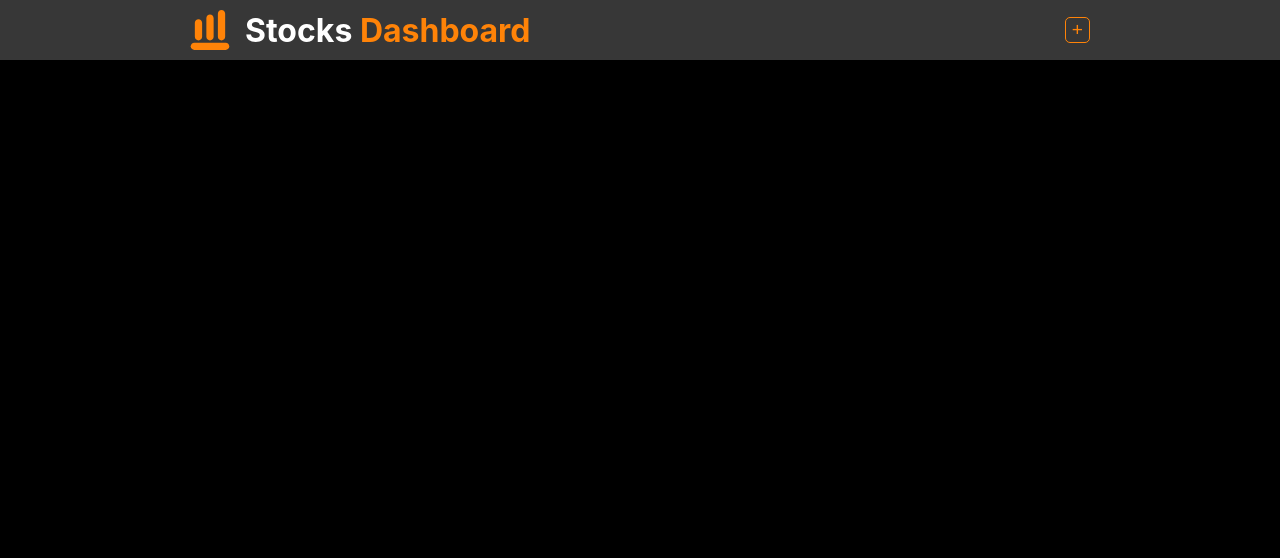
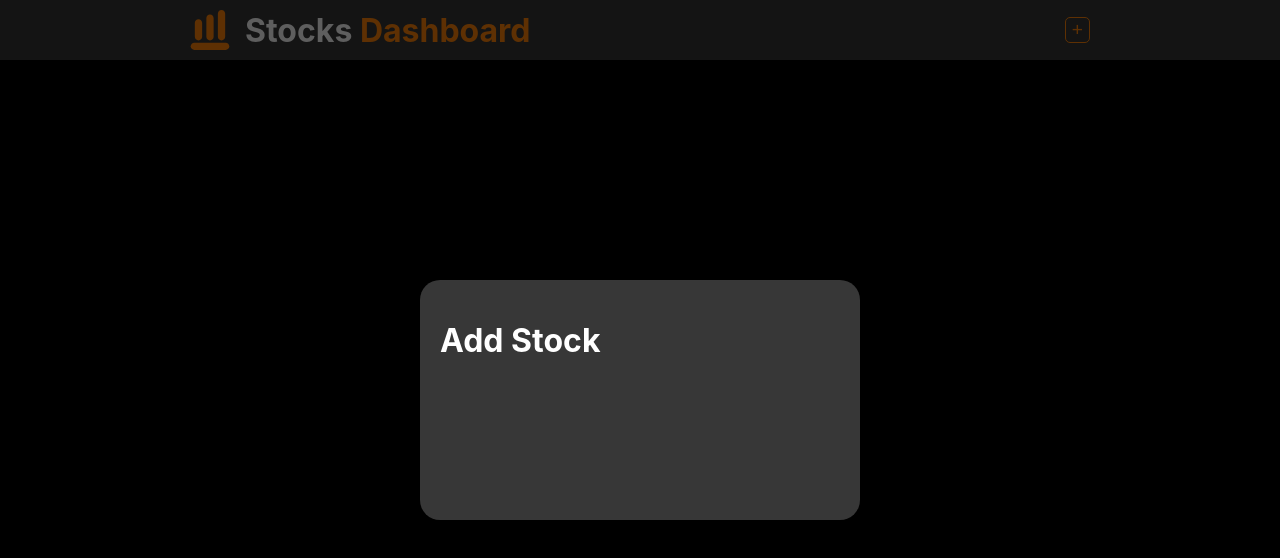
Before and after one commit to alegandolfo/stocks_dashboard, a plain HTML site: page index.html in a window 1280 px wide. Drawn offline with Linux system fonts and the light colour scheme.

Commit message:
create modal add stock

```diff
--- a/css/style.css
+++ b/css/style.css
@@ -5,7 +5,7 @@ html, body {
 
 body {
     background-color: black;
-    color: #FFF;
+    color: #fff;
     font-family: -apple-system,BlinkMacSystemFont,Segoe UI,Roboto,Oxygen,Ubuntu,Cantarell,Fira Sans,Droid Sans,Helvetica Neue,sans-serif;
 }
 
@@ -56,3 +56,28 @@ body {
     width: 900px;
     margin: 0 auto;
 }
+
+.modal {
+    position: absolute;
+    top: 0;
+    right: 0;
+    bottom: 0;
+    left: 0;
+    background: #000000a1;
+    display: flex;
+    justify-content: center;
+    align-items: center;
+}
+
+.modal .modal-content {
+    width: 400px;
+    min-width: 300px;
+    min-height: 200px;
+    background: #373737;
+    border-radius: 20px;
+    padding: 20px;
+}
+
+.modla .modal-content h1 {
+    margin: 0;
+}
--- a/index.html
+++ b/index.html
@@ -15,5 +15,10 @@
             <button>+</button>
         </div>
     </header>
+    <div class="modal">
+        <div class="modal-content">
+            <h1>Add Stock</h1>
+        </div>
+    </div>
 </body>
 </html>
```
